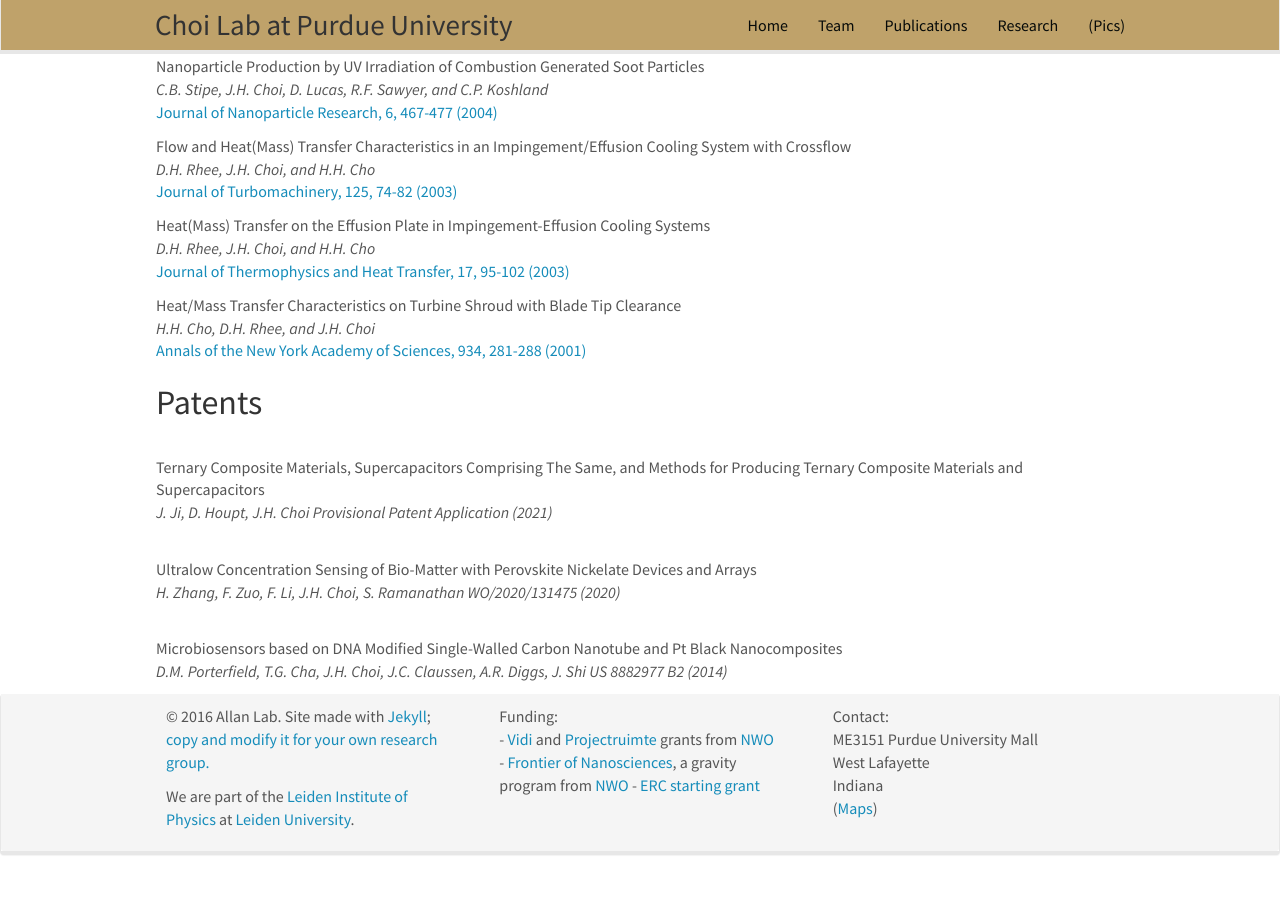
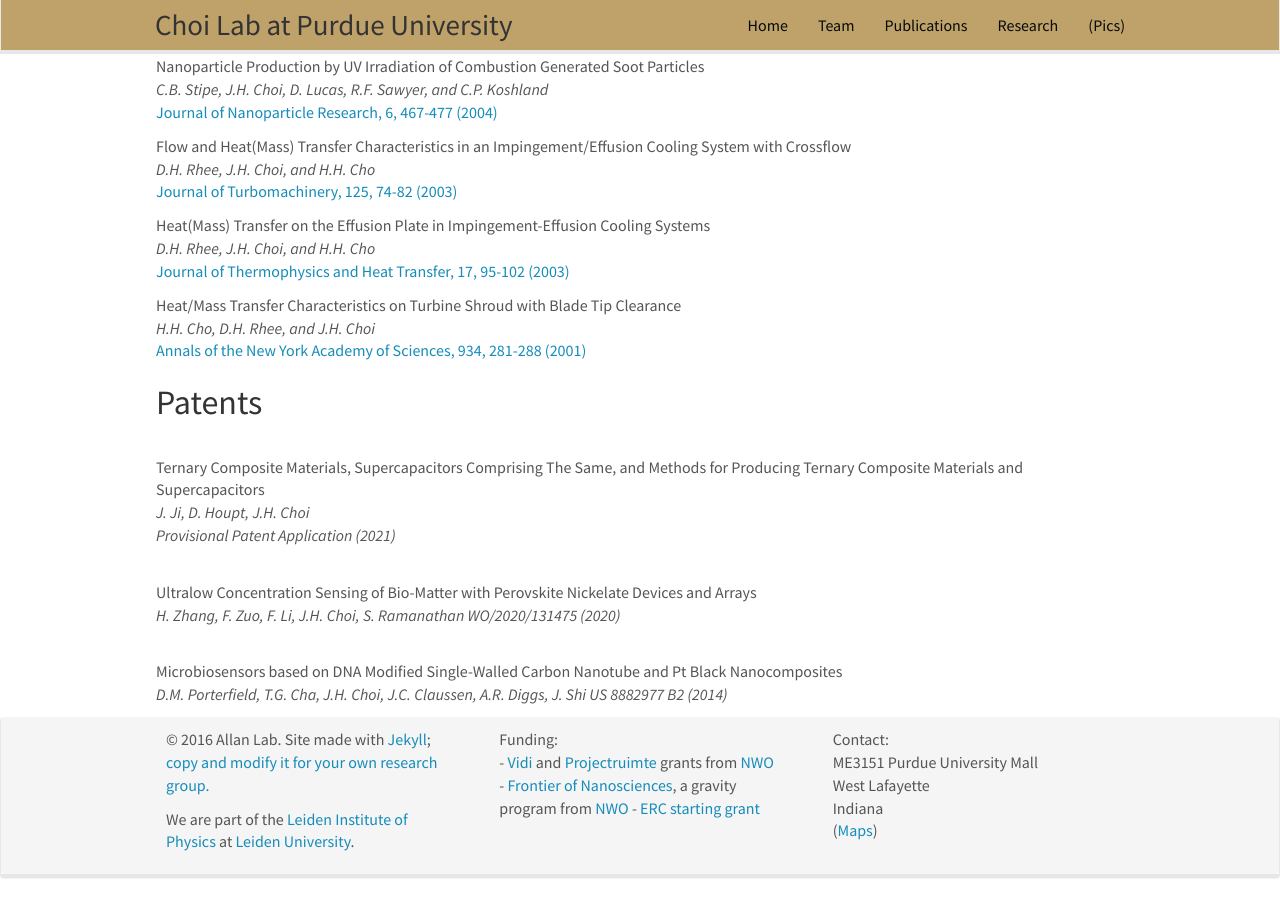
Before and after one commit to choidnalab/choidnalab.github.io, a Jekyll site: the page built from _pages/publications.md, in a window 1280 px wide and 900 px high, scrolled down 4979 px. Built offline with Jekyll 4.4.1, drawn with Linux system fonts in a browser that asks for light colours; nearby versions of some CDN libraries; before the commit the page ends 5856 px from its top, so only the background shows below that.

```diff
--- a/_pages/publications.md
+++ b/_pages/publications.md
@@ -18,7 +18,7 @@ permalink: /publications/
 
 
 ## Patents
-<br />Ternary Composite Materials, Supercapacitors Comprising The Same, and Methods for Producing Ternary Composite Materials and Supercapacitors<br /><em>J. Ji, D. Houpt, J.H. Choi<em> Provisional Patent Application (2021)
+<br />Ternary Composite Materials, Supercapacitors Comprising The Same, and Methods for Producing Ternary Composite Materials and Supercapacitors<br /><em>J. Ji, D. Houpt, J.H. Choi<br /><em> Provisional Patent Application (2021)
 
 <br />Ultralow Concentration Sensing of Bio-Matter with Perovskite Nickelate Devices and Arrays<br /><em>H. Zhang, F. Zuo, F. Li, J.H. Choi, S. Ramanathan<em> WO/2020/131475 (2020)
 
```
